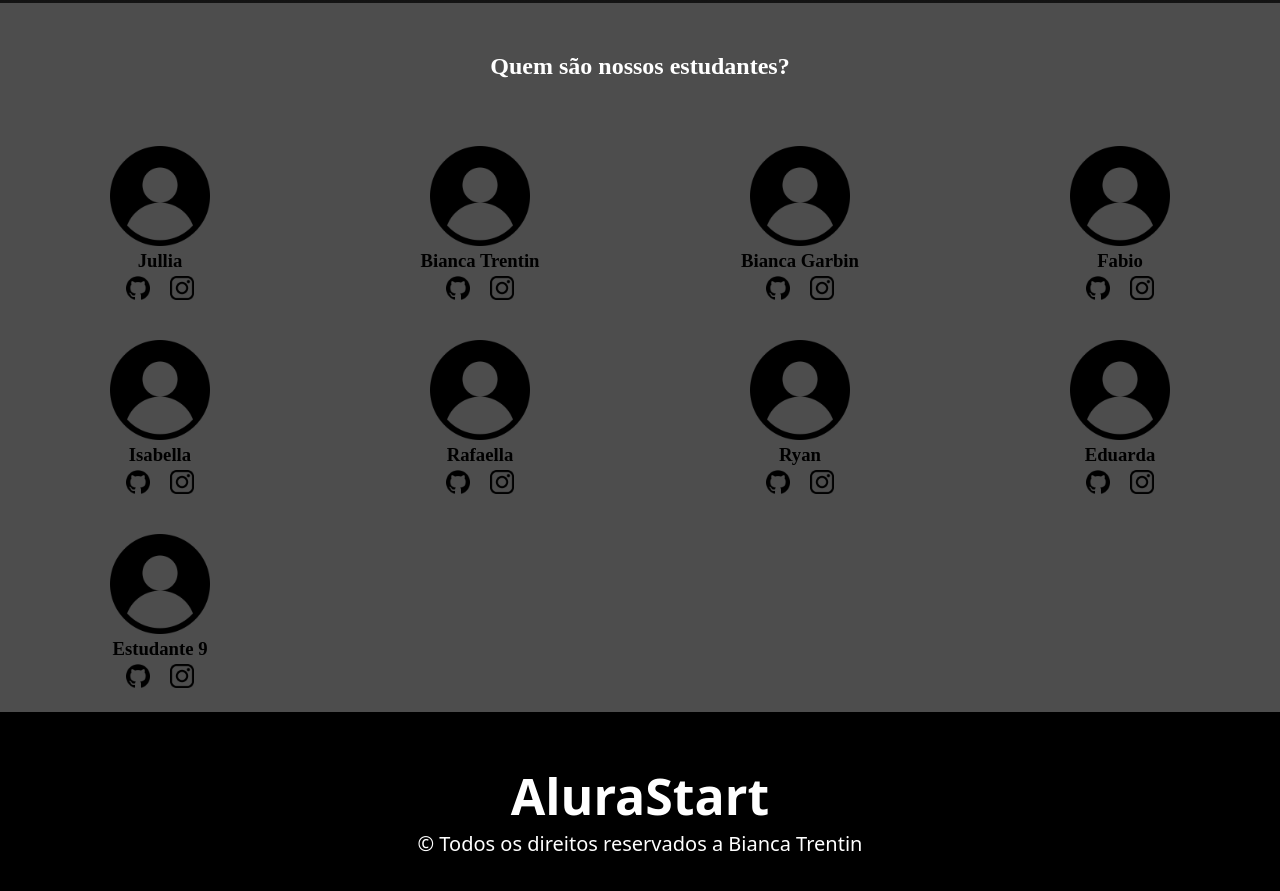
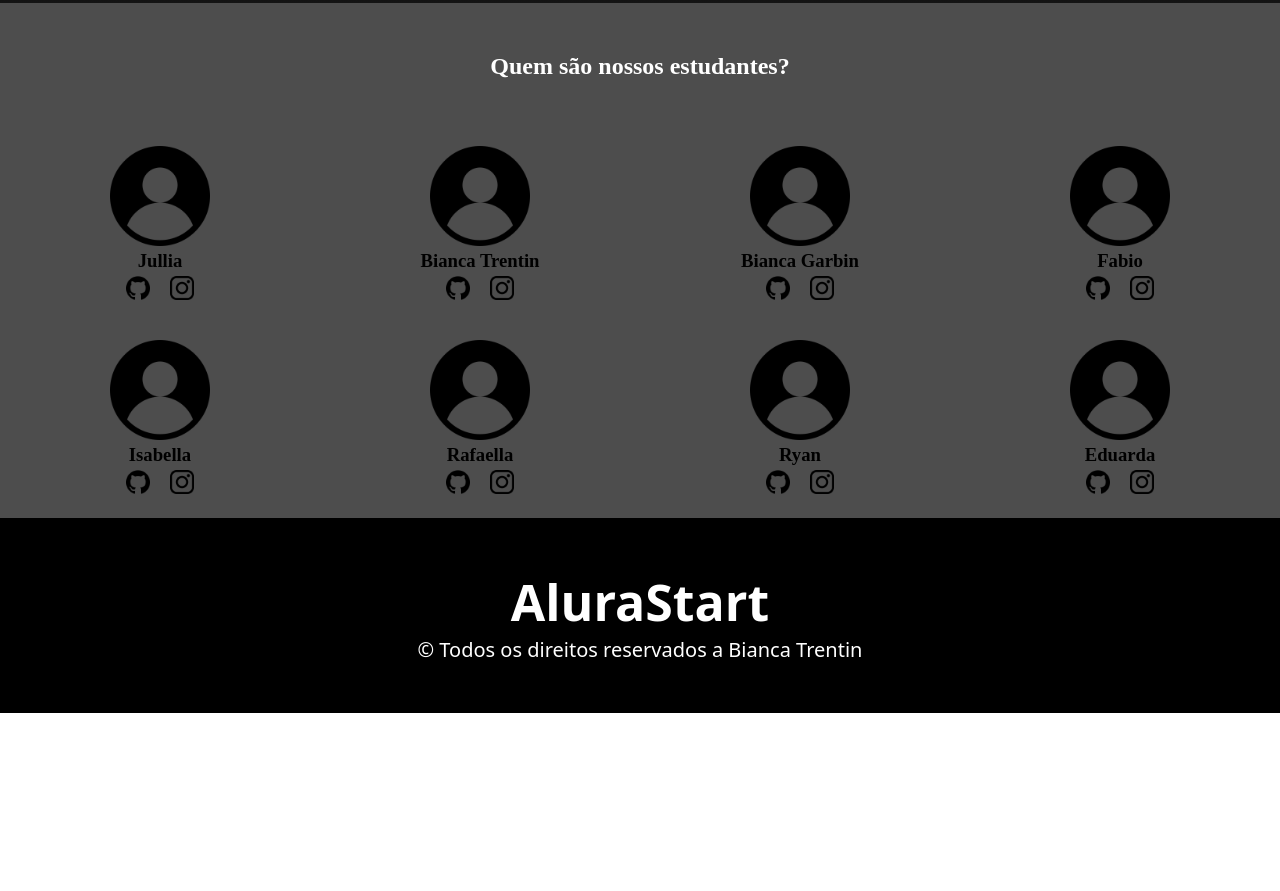
Before and after one commit to SrC0ffee/opa, a plain HTML site: page index.html in a window 1280 px wide. Shown: the part 843-1734 px from the top of the page. After the commit the page ends 1556 px from the top, so only its background shows below. Drawn offline with Linux system fonts and the light colour scheme.

Commit message:
Update index.html

```diff
--- a/index.html
+++ b/index.html
@@ -76,12 +76,6 @@
                                     <img class="estudante-icone" src="github.png" alt="icone github">
                                     <img class="estudante-icone" src="instagram.png" alt="icone instagram">
                     </div>
-                    <div class="estudante-div">
-                        <img class="estudante-imagem" src="icone.png" alt="foto do marcelo">
-                                    <h3 class="estudante-nome">Estudante 9</h3>
-                                    <img class="estudante-icone" src="github.png" alt="icone github">
-                                    <img class="estudante-icone" src="instagram.png" alt="icone instagram">
-                    </div>
             </div>
     </section>
     </main>
```
